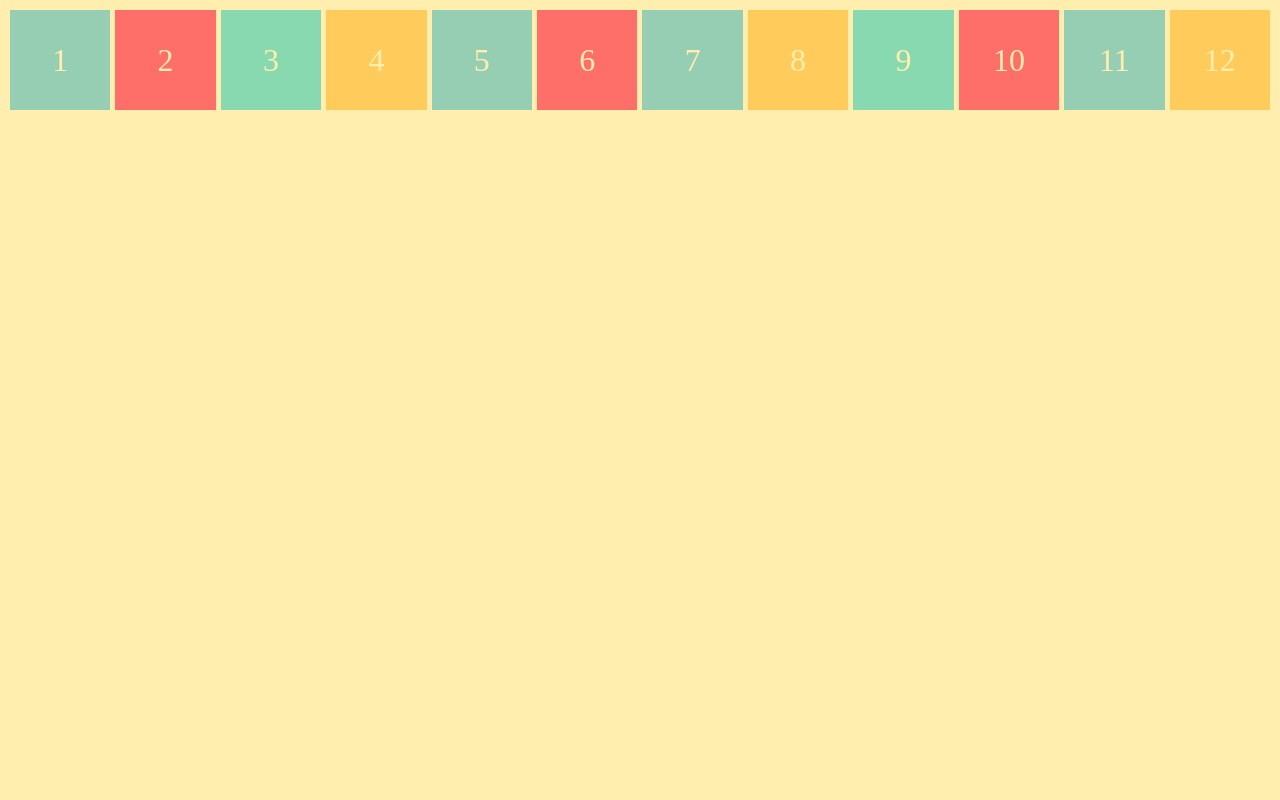
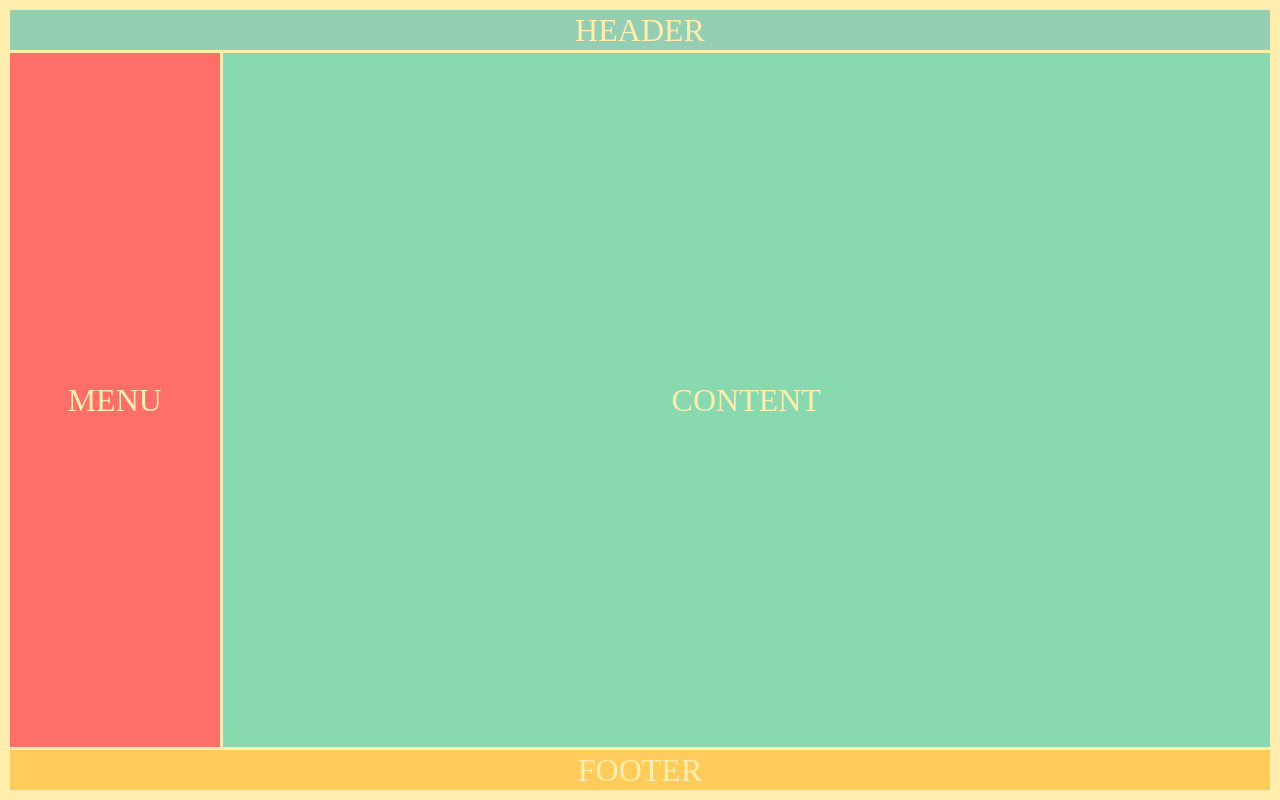
Before and after one commit to ekas/CSS3-30days-of-code, a plain HTML site: page Learn Grid Layout/index.html in a window 1280 px wide. Drawn offline with Linux system fonts and the light colour scheme.

Commit message:
learn - named lists

```diff
--- a/Learn Grid Layout/css/index.css
+++ b/Learn Grid Layout/css/index.css
@@ -26,9 +26,33 @@
     grid-area: f;
 }*/
 
-.container {
+/*.container {
     display: grid;
     grid-template-columns: repeat(auto-fill, minmax(100px, 1fr));
     grid-auto-rows: 100px;
     grid-gap: 5px;
+}*/
+
+.container {
+    height: 100%;
+    display: grid;
+    grid-template-columns: [main-start] 1fr [content-start] 5fr [content-end main-end];
+    grid-template-rows: [main-start] 40px [content-start] auto [content-end] 40px [main-end];
+    grid-gap: 3px;
 }
+
+.header {
+    grid-column: main;
+}
+
+.menu {
+
+}
+
+.content {
+    grid-area: content;
+}
+
+.footer {
+    grid-column: main;
+}
--- a/Learn Grid Layout/index.html
+++ b/Learn Grid Layout/index.html
@@ -9,13 +9,13 @@
     <link rel="stylesheet" href="css/index.css">
 </head>
 <body>
-    <!--<div class="container">
+    <div class="container">
         <div class="header">HEADER</div>
         <div class="menu">MENU</div>
         <div class="content">CONTENT</div>
         <div class="footer">FOOTER</div>
-    </div>-->
-    <div class="container">
+    </div>
+    <!--<div class="container">
         <div>1</div>
         <div>2</div>
         <div>3</div>
@@ -28,6 +28,6 @@
         <div>10</div>
         <div>11</div>
         <div>12</div>
-    </div>
+    </div>-->
 </body>
 </html>
```
